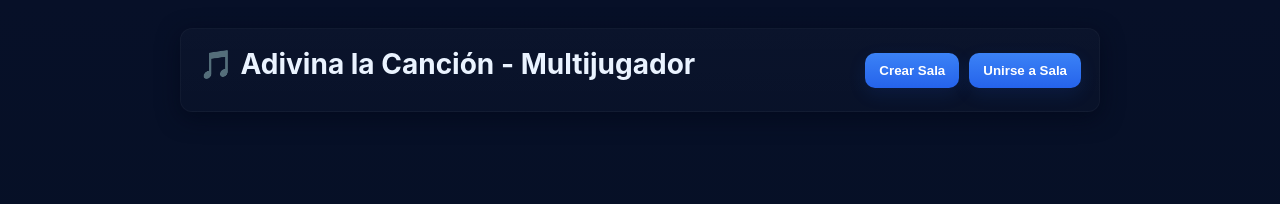
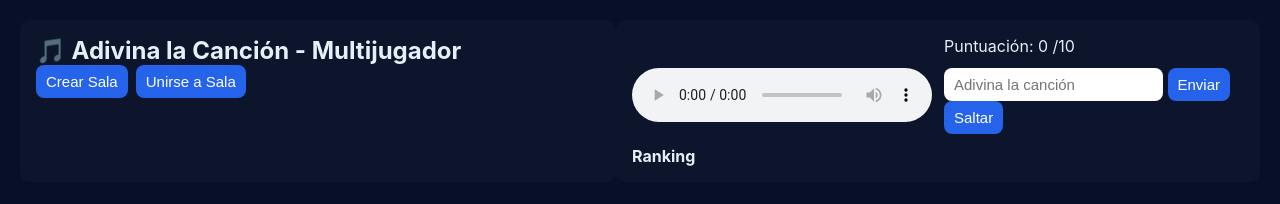
Before and after one commit to edgarrdd/Adivina-la-cancion, a plain HTML site: page index.html in a window 1280 px wide. Drawn offline with Linux system fonts and the light colour scheme.

Commit message:
Update style.css

```diff
--- a/style.css
+++ b/style.css
@@ -1,82 +1,12 @@
-/* ===========================
-   style.css — Adivina la Canción
-   =========================== */
-
+/* minimal styling */
 * { box-sizing: border-box; margin: 0; padding: 0; }
-html, body { height: 100%; }
-
-body {
-  font-family: Inter, system-ui, -apple-system, "Segoe UI", Roboto, Arial;
-  background: linear-gradient(180deg,#071028 0%, #041022 100%);
-  color: #e6eef8;
-  padding: 28px;
-  display: flex;
-  align-items: flex-start;
-  justify-content: center;
-}
-
-section {
-  width: 100%;
-  max-width: 920px;
-  background: linear-gradient(180deg, rgba(255,255,255,0.02), rgba(255,255,255,0.01));
-  border: 1px solid rgba(255,255,255,0.03);
-  padding: 18px;
-  border-radius: 12px;
-  box-shadow: 0 6px 22px rgba(2,6,23,0.6);
-  margin-bottom: 14px;
-}
-
-.hidden { display: none !important; }
-
-h1 { font-size: 28px; margin-bottom: 12px; color: #eaf3ff; }
-h2 { font-size: 20px; color: #dbeeff; margin-bottom: 8px; }
-h3 { font-size: 18px; color: #cfe6ff; margin-bottom: 8px; }
-
-button {
-  background: linear-gradient(180deg, #3b82f6, #2563eb);
-  color: white;
-  border: none;
-  padding: 10px 14px;
-  border-radius: 10px;
-  cursor: pointer;
-  font-weight: 600;
-  transition: transform .08s ease, box-shadow .12s ease;
-  box-shadow: 0 6px 18px rgba(37,99,235,0.12);
-}
-button:hover { transform: translateY(-2px); }
-button:active { transform: translateY(0); box-shadow: 0 3px 8px rgba(2,6,23,0.4); }
-
-input {
-  width: 100%;
-  padding: 10px 12px;
-  border-radius: 8px;
-  border: 1px solid rgba(255,255,255,0.06);
-  background: rgba(255,255,255,0.02);
-  color: #e6eef8;
-  margin-bottom: 10px;
-  font-size: 15px;
-}
-input::placeholder { color: rgba(230,238,248,0.45); }
-
-#menu { display: flex; gap: 12px; align-items: center; justify-content: space-between; }
-.controls { display:flex; gap:10px; }
-
-.players { list-style: none; padding: 8px; background: rgba(255,255,255,0.02); border-radius: 8px; max-height: 260px; overflow-y: auto; border: 1px solid rgba(255,255,255,0.02); }
-.players li { padding: 8px; margin-bottom: 6px; border-radius: 6px; background: linear-gradient(180deg, rgba(255,255,255,0.01), rgba(255,255,255,0.00)); display:flex; justify-content:space-between; }
-
-.lobby-controls { display:flex; gap:10px; margin-top:10px; }
-
-#game { display: grid; gap: 10px; grid-template-columns: 1fr 300px; align-items: start; }
-#game audio { width: 100%; margin-bottom: 6px; border-radius: 8px; background: rgba(0,0,0,0.25); }
-.right-col { padding-left: 8px; }
-
-#ranking { background: rgba(255,255,255,0.02); padding: 8px; border-radius: 8px; list-style:none; min-height:120px; border: 1px solid rgba(255,255,255,0.02); }
-#ranking li { padding: 8px; margin-bottom: 6px; border-radius: 6px; background: linear-gradient(180deg, rgba(255,255,255,0.01), rgba(255,255,255,0.00)); }
-
-#feedback { font-size: 16px; padding: 8px; border-radius: 8px; color: #f0f9ff; min-height: 40px; }
-.score { font-size: 18px; margin-bottom: 8px; }
-
-@media (max-width: 880px) {
-  #game { grid-template-columns: 1fr; }
-  body { padding: 16px; }
-}
+body { font-family: Inter, Arial, sans-serif; background: #071028; color: #e6eef8; padding: 20px; display:flex; justify-content:center; }
+section { width:100%; max-width:920px; background: rgba(255,255,255,0.02); border-radius:10px; padding:16px; margin-bottom:12px; }
+.hidden { display:none; }
+.controls { display:flex; gap:8px; }
+input, button { padding:8px 10px; border-radius:8px; border: none; font-size:15px; }
+button { background:#2563eb; color:white; cursor:pointer; }
+.players { list-style:none; padding:6px; }
+.players li { padding:8px; background:rgba(255,255,255,0.02); margin-bottom:6px; border-radius:6px; display:flex; justify-content:space-between; }
+#game { display:grid; grid-template-columns: 1fr 300px; gap:12px; align-items:start; }
+@media (max-width:880px) { #game { grid-template-columns:1fr; } }
```
